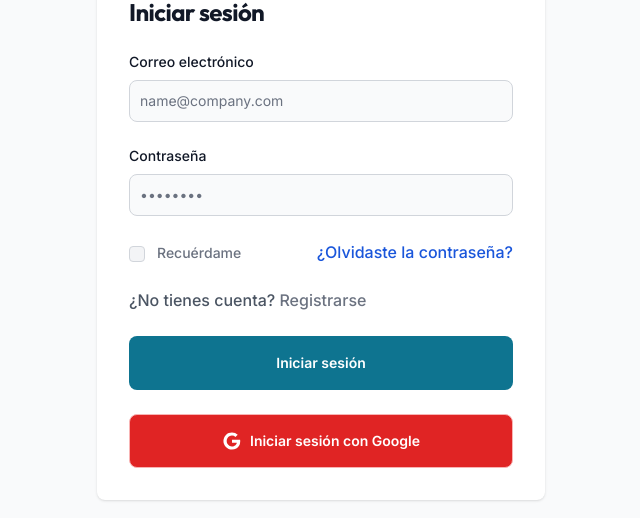
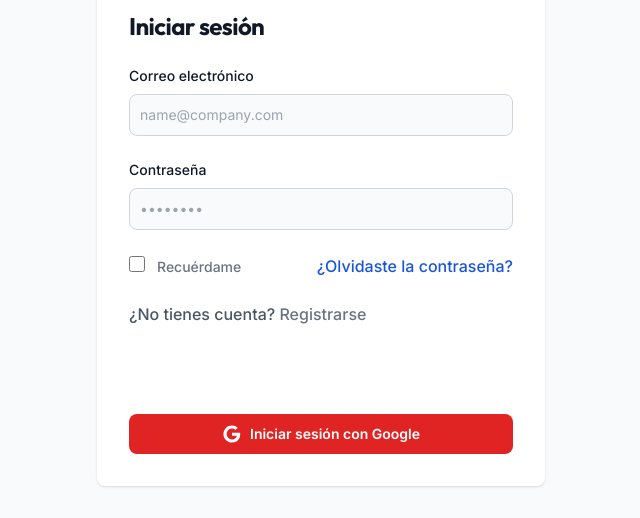
Before and after one commit to quijadajose/LSV, a React (Vite) app in the folder lsv-frontend/: page /login in a window 1280 px wide. Shown: the part 196-714 px from the top of the page, without its empty margins (319-959 px from the left). Built offline with nearby package versions, Linux system fonts and the light colour scheme.

Commit message:
fix: security vulnerabilities and migrate to react-quill-new
- Replace react-quill with react-quill-new (Quill 1.x -> 2.x)
- Upgrade vite to v7 to resolve rollup/esbuild vulnerabilities
- Fix ReDoS vulnerabilities in ajv and minimatch via npm audit fix

```diff
--- a/lsv-frontend/src/App.tsx
+++ b/lsv-frontend/src/App.tsx
@@ -1,5 +1,6 @@
 import { Routes, Route, Navigate } from "react-router-dom";
-import { Flowbite } from "flowbite-react";
+import { ThemeProvider } from "flowbite-react";
+import { ThemeInit } from "../.flowbite-react/init";
 
 import Login from "./Login";
 import ForgoPassword from "./ForgotPasswordComponent";
@@ -33,7 +34,8 @@ function PrivateRoute({ children }: { children: JSX.Element }) {
 function App() {
   return (
     <AuthProvider>
-      <Flowbite>
+      <ThemeInit />
+      <ThemeProvider>
         <main className="min-h-screen bg-gradient-to-br from-gray-50 to-primary-50 dark:from-gray-900 dark:to-gray-800 transition-colors duration-500">
           <ToastProvider>
             <Routes>
@@ -165,7 +167,7 @@ function App() {
             </Routes>
           </ToastProvider>
         </main>
-      </Flowbite>
+      </ThemeProvider>
     </AuthProvider>
   );
 }
--- a/lsv-frontend/src/components/QuillEditor.tsx
+++ b/lsv-frontend/src/components/QuillEditor.tsx
@@ -1,6 +1,6 @@
 import { useRef, useEffect, forwardRef, useImperativeHandle } from "react";
-import ReactQuill from "react-quill";
-import "react-quill/dist/quill.snow.css";
+import ReactQuill from "react-quill-new";
+import "react-quill-new/dist/quill.snow.css";
 
 interface QuillEditorProps {
   value: string;
--- a/lsv-frontend/tailwind.config.js
+++ b/lsv-frontend/tailwind.config.js
@@ -1,8 +1,9 @@
-import flowbite from "flowbite-react/tailwind";
+import flowbiteReact from "flowbite-react/plugin/tailwindcss";
+
 
 /** @type {import('tailwindcss').Config} */
 export default {
-  content: ["./index.html", "./src/**/*.{js,ts,jsx,tsx}", flowbite.content()],
+  content: ["./index.html", "./src/**/*.{js,ts,jsx,tsx}", ".flowbite-react/class-list.json", ".flowbite-react\\class-list.json"],
   theme: {
     extend: {
       fontFamily: {
@@ -81,5 +82,5 @@ export default {
       }
     },
   },
-  plugins: [flowbite.plugin()],
+  plugins: [flowbiteReact],
 };
--- a/lsv-frontend/vite.config.ts
+++ b/lsv-frontend/vite.config.ts
@@ -1,9 +1,10 @@
 import { defineConfig } from "vite";
 import react from "@vitejs/plugin-react";
+import flowbiteReact from "flowbite-react/plugin/vite";
 
 // https://vitejs.dev/config/
 export default defineConfig({
-  plugins: [react()],
+  plugins: [react(), flowbiteReact()],
   server: {
     port: 8080,
   },
```
Also changed, not shown: lsv-frontend/package.json (+20 -15 lines), 2 other files (tests, documents, lock files or other folders).
